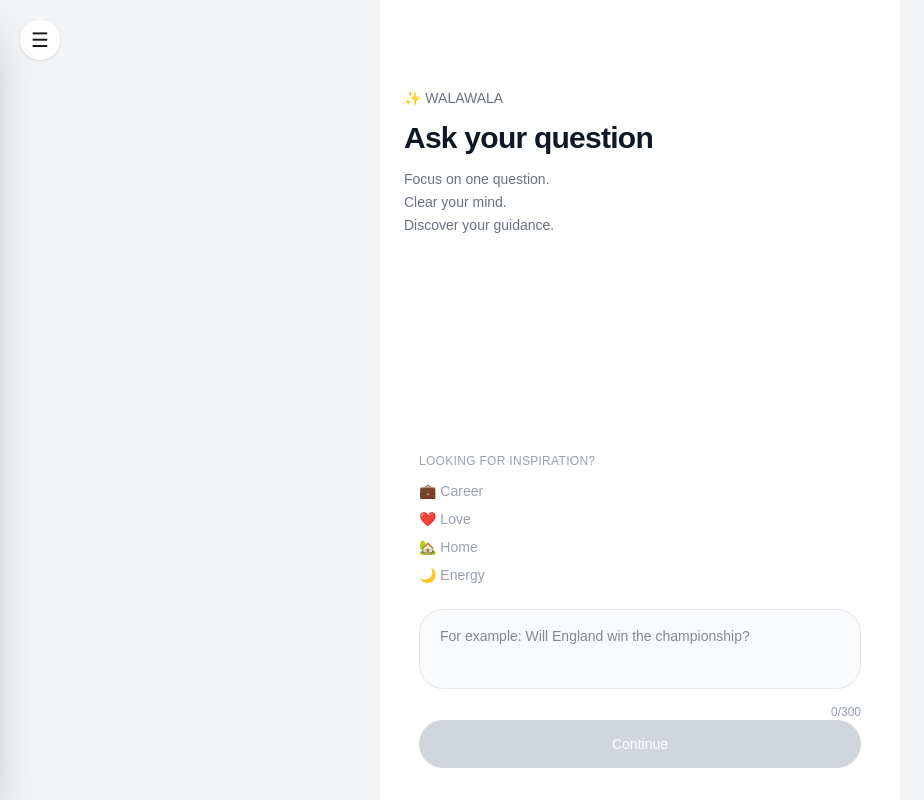
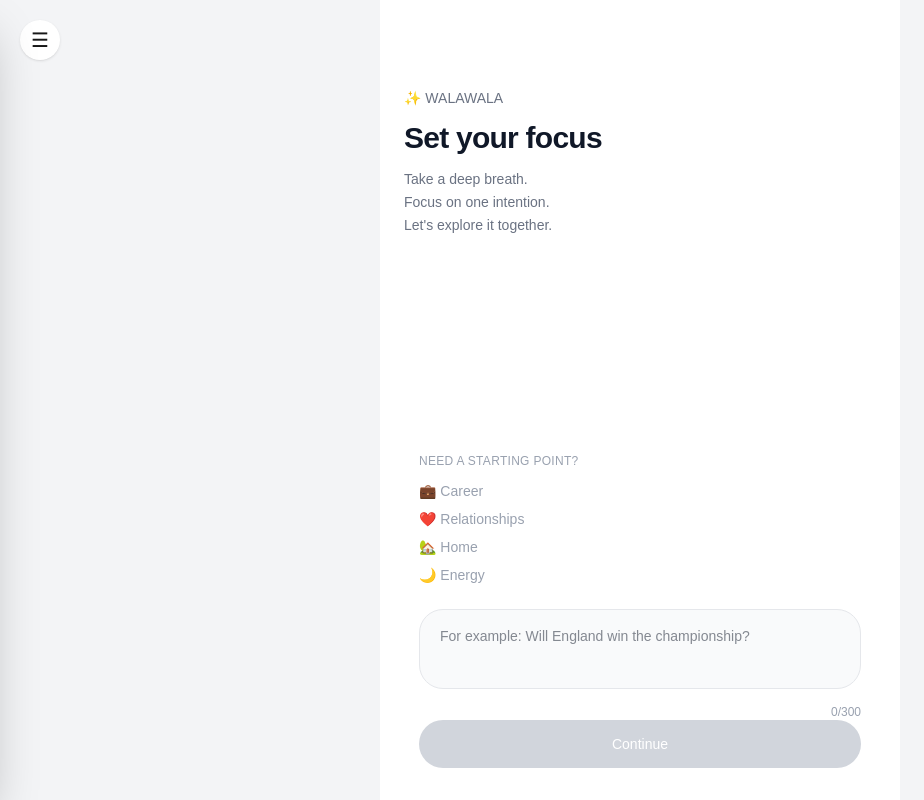
Before and after one commit to qinran6271/tarot-ai, a Next.js app: page /question in a window 1280 px wide. Shown: the whole page, without its empty margins (0-924 px from the left). Built offline with nearby package versions, Linux system fonts and the light colour scheme.

Commit message:
add Architecture and roadmap

```diff
--- a/app/(app)/question/page.tsx
+++ b/app/(app)/question/page.tsx
@@ -39,13 +39,13 @@
           <p className="text-sm text-gray-500">✨ WALAWALA</p>
 
           <h1 className="mt-3 text-3xl font-semibold tracking-tight text-gray-900">
-            Ask your question
+            Set your focus
           </h1>
 
           <div className="mt-3 text-sm leading-relaxed text-gray-500">
-            <p>Focus on one question.</p>
-            <p>Clear your mind.</p>
-            <p>Discover your guidance.</p>
+            <p>Take a deep breath.</p>
+            <p>Focus on one intention.</p>
+            <p>Let's explore it together.</p>
           </div>
         </div>
         <div className="mt-8">
@@ -54,12 +54,12 @@
 
     <div className="absolute bottom-8 left-1/2 w-[85%] -translate-x-1/2">
         <p className="mb-3 text-xs uppercase tracking-wide text-gray-400">
-            Looking for inspiration?
+            Need a starting point?
         </p>
 
         <div  className="space-y-2 text-sm text-gray-400">
             <p>💼 Career</p>
-            <p>❤️ Love</p>
+            <p>❤️ Relationships</p>
             <p>🏡 Home</p>
             <p>🌙 Energy</p>
         </div>
```
Also changed, not shown: 2 other files (tests, documents, lock files or other folders).
